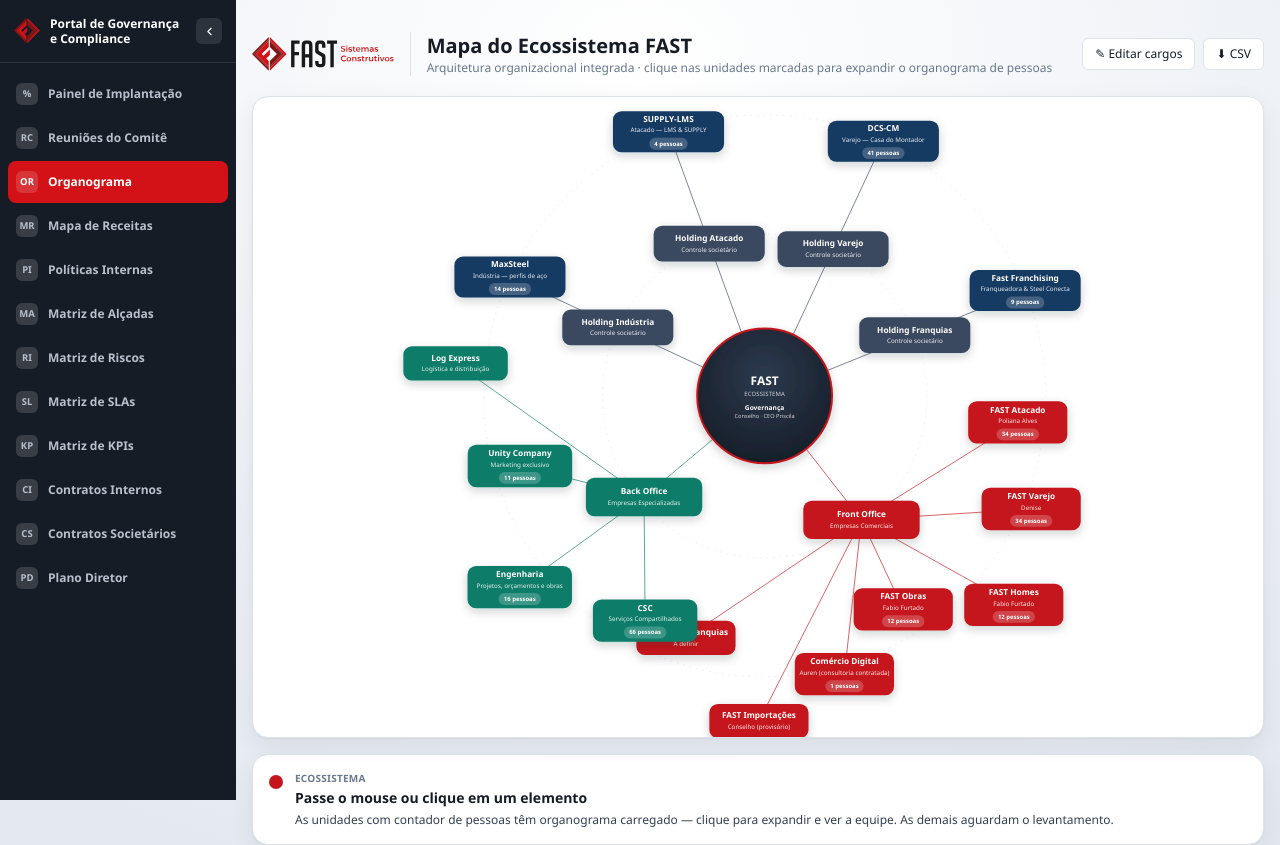
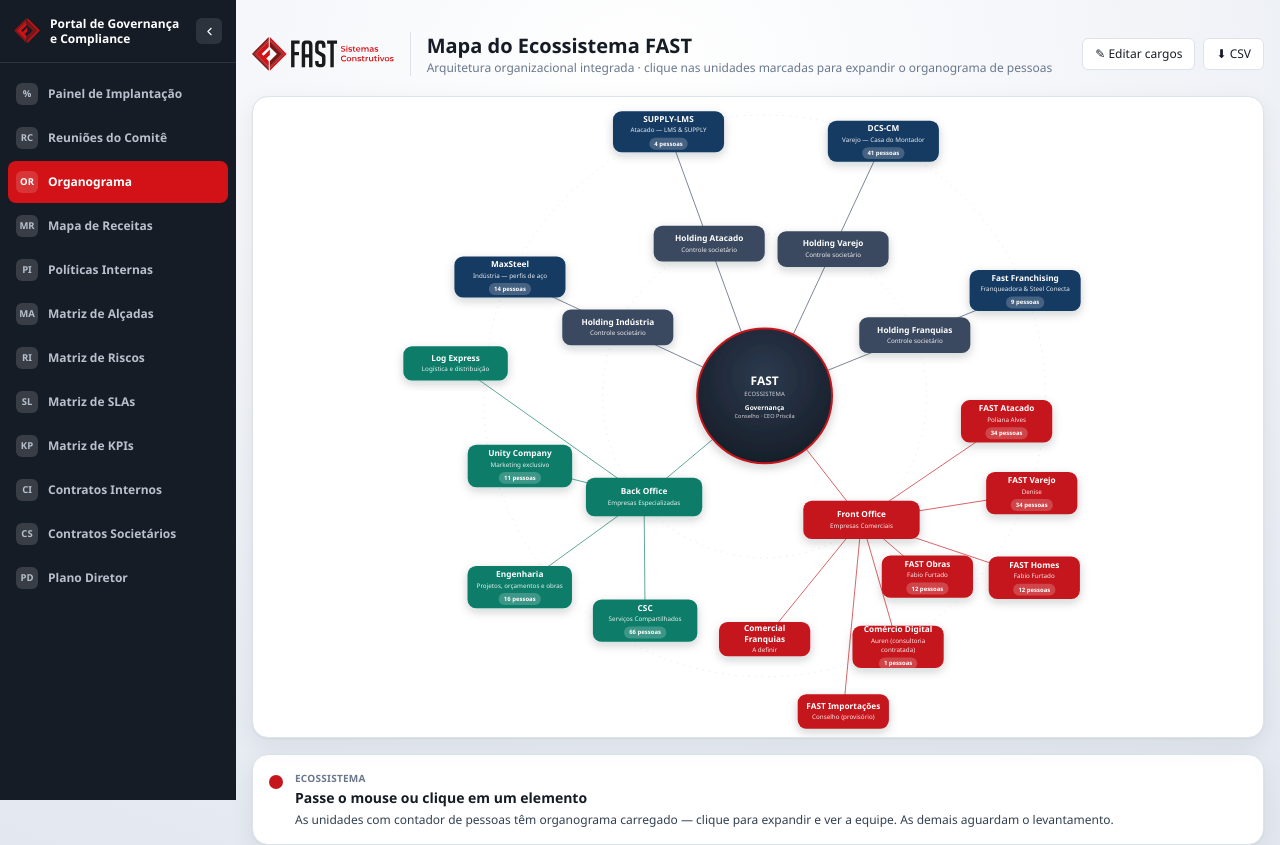
Before and after one commit to ProcessosFast/plano-diretor, a React (Vite) app: page /organograma in a window 1280 px wide. Shown: the top 845 px of the page. Built offline with nearby package versions, Linux system fonts and the light colour scheme.

Commit message:
Corrigir de verdade o espacamento do Front Office no organograma (Comercial Franquias colidia com CSC)

```diff
--- a/src/components/orgchart/RadialMap.tsx
+++ b/src/components/orgchart/RadialMap.tsx
@@ -181,7 +181,7 @@
 
           {/* front/back clusters */}
           {[
-            { S: FRONT, leafW: 150 },
+            { S: FRONT, leafW: 138 },
             { S: BACK, leafW: 158 },
           ].map(({ S, leafW }) => {
             const [hx, hy] = pol(S.hubR, S.hubAng)
--- a/src/data/companyMeta.ts
+++ b/src/data/companyMeta.ts
@@ -120,8 +120,8 @@
       d: "Diretoria Comercial de Franquias. Promove e vende novas unidades franqueadas da rede; a receita é registrada na FAST Franchising. Observação: formação embrionária, em implementação.",
     },
   ],
-  angs: [6, 23, 40, 57, 74, 91, 108],
-  radii: [385, 438, 492, 385, 438, 492, 385],
+  angs: [6, 20, 34, 48, 62, 76, 90],
+  radii: [368, 430, 492, 368, 430, 492, 368],
 }
 
 export const BACK: ClusterMeta = {
```
